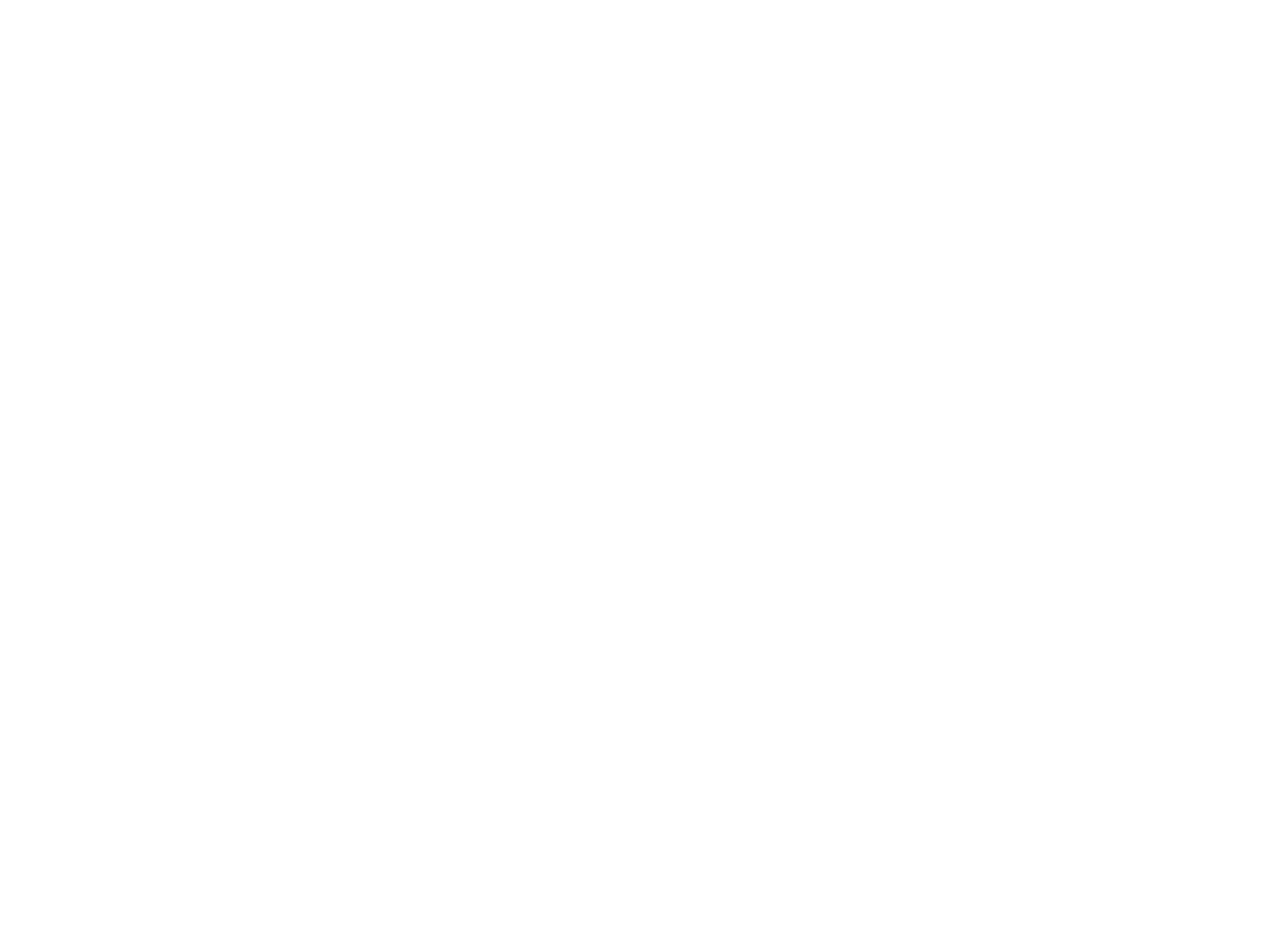
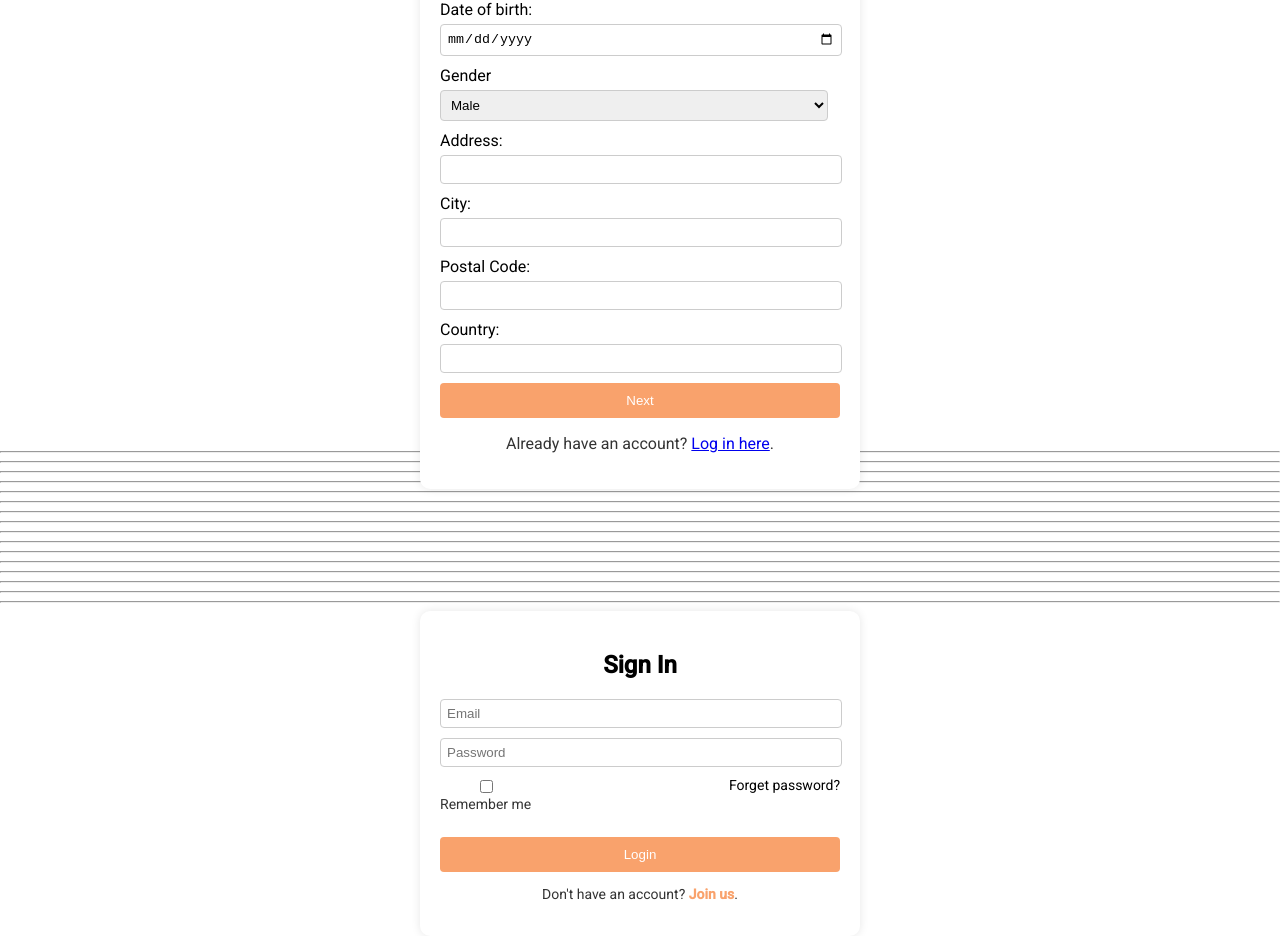
Before and after one commit to MohammedNidhal/PCD, an Angular app in the folder MNMAngular/: page / in a window 1280 px wide. Shown: the part 1418-2354 px from the top of the page. Before the commit the page ends 1061 px from the top, so only its background shows below. Built offline with nearby package versions, Linux system fonts and the light colour scheme.

Commit message:
Sign in sign up pages design completed UI/UX

```diff
--- a/MNMAngular/src/app/app.component.html
+++ b/MNMAngular/src/app/app.component.html
@@ -1,2 +1,18 @@
 <app-profile></app-profile>
 <app-main-footer></app-main-footer>
+<app-signup></app-signup>
+<hr>
+<hr>
+<hr>
+<hr>
+<hr>
+<hr>
+<hr><hr>
+<hr>
+<hr>
+<hr>
+<hr>
+<hr>
+<hr>
+<hr><hr>
+<app-login></app-login>
--- a/MNMAngular/src/app/login/login.component.css
+++ b/MNMAngular/src/app/login/login.component.css
@@ -0,0 +1,91 @@
+.container {
+    background-color: white;
+    width: 400px; /* Adjust width as needed */
+    padding: 20px;
+    border-radius: 10px;
+    box-shadow: 0 0 10px rgba(0, 0, 0, 0.1);
+    margin: 0 auto;
+  }
+
+  form {
+    text-align: center;
+  }
+
+  label {
+    display: block;
+    margin-bottom: 5px;
+    color: #333;
+  }
+
+  input[type="text"],
+  input[type="password"] {
+    width: calc(100% - 12px);
+    padding: 6px;
+    margin-bottom: 10px;
+    border: 1px solid #ccc;
+    border-radius: 4px;
+  }
+
+  button {
+    background-color: #007bff;
+    color: white;
+    border: none;
+    padding: 10px 20px;
+    border-radius: 4px;
+    cursor: pointer;
+    margin-top: 10px;
+  }
+
+  button:hover {
+    background-color: #0056b3;
+  }
+
+  .form-bottom {
+    display: flex;
+    justify-content: space-between;
+    margin-bottom: 10px;
+  }
+
+  .remember-me,
+  .forget-password {
+    font-size: 14px;
+    color: #333;
+  }
+
+  .forget-password a {
+    color: #000000;
+    text-decoration: none;
+  }
+
+  .forget-password a:hover {
+    text-decoration: underline;
+  }
+
+  .register-link {
+    font-size: 14px;
+    color: #333;
+  }
+
+  .register-link a {
+    color: #F9A26C;
+    text-decoration: none;
+  }
+
+  .register-link a:hover {
+    text-decoration: underline;
+  }
+  .full-width {
+    width: 100%;
+    background-color: #F9A26C;
+  }
+  .already-have-account a {
+    color: #000000;
+    text-decoration: none;
+  }
+
+  .already-have-account a:hover {
+    text-decoration: underline;
+  }
+  h2{
+    text-align: center;
+  }
--- a/MNMAngular/src/app/login/login.component.html
+++ b/MNMAngular/src/app/login/login.component.html
@@ -1,11 +1,22 @@
-<form (ngSubmit)="login()">
+<div class="container">
+  <h2>Sign In</h2>
+  <form (ngSubmit)="login()">
     <div>
-      <label for="username">Username:</label>
-      <input type="text" id="username" name="username" [(ngModel)]="username" required>
+      <input type="text" id="email" name="email" placeholder="Email" [(ngModel)]="username" required>
     </div>
     <div>
-      <label for="password">Password:</label>
-      <input type="password" id="password" name="password" [(ngModel)]="password" required>
+      <input type="password" id="password" name="password"placeholder="Password" [(ngModel)]="password" required>
     </div>
-    <button type="submit">Login</button>
+    <div class="form-bottom">
+      <div class="remember-me">
+        <input type="checkbox" id="remember" name="remember">
+        <label for="remember">Remember me</label>
+      </div>
+      <div class="forget-password">
+        <a href="forgot-password.html">Forget password?</a>
+      </div>
+    </div>
+    <button type="submit" class="full-width">Login</button>
+    <p class="register-link">Don't have an account? <a href="register.html"><b>Join us</b></a>.</p>
   </form>
+</div>
--- a/MNMAngular/src/app/signup/signup.component.html
+++ b/MNMAngular/src/app/signup/signup.component.html
@@ -1,9 +1,15 @@
+<div class="center">
+  <div class="rectangle">
 @if (step === 1){
 <div>
     <h2>Step 1: Personal Data</h2>
     <form (ngSubmit)="nextStep()">
       <div>
-        <label for="name">Your Name:</label>
+        <label for="name">First Name:</label>
+        <input type="text" id="name" name="name" [(ngModel)]="userData.name" required>
+      </div>
+      <div>
+        <label for="name">Last Name:</label>
         <input type="text" id="name" name="name" [(ngModel)]="userData.name" required>
       </div>
       <div>
@@ -15,13 +21,24 @@
         <input type="password" id="password" name="password" [(ngModel)]="userData.password" required>
       </div>
       <div>
+        <label for="password">Confirm Password:</label>
+        <input type="password" id="password" name="password" [(ngModel)]="userData.password" required>
+      </div>
+      <div>
       <label for="birthday">Date of birth:</label>
       <input type="date" id="birthday" name="birthday" [(ngModel)]="userData.birthday" required>
     </div>
     <div>
+      <label for="gender">Gender</label>
+      <select name="gender">
+        <option value="male">Male</option>
+        <option value="female">Female</option>
+      </select>
+      </div>
+    <div>
     <label for="address">Address:</label>
     <input type="text" id="address" name="address" [(ngModel)]="userData.address" required>
-  </div>
+    </div>
   <div>
     <label for="address">City:</label>
     <input type="text" id="address" name="address" [(ngModel)]="userData.address" required>
@@ -34,7 +51,7 @@
     <label for="address">Country:</label>
     <input type="text" id="address" name="address" [(ngModel)]="userData.address" required>
   </div>
-      <button type="submit">Next</button>
+      <button type="submit" class="full-width">Next</button>
     </form>
   </div>
 }
@@ -43,14 +60,59 @@
     <h2>Step 2: Medical Data</h2>
     <form (ngSubmit)="submit()">
       <div>
-        <label for="bloodType">Blood Type:</label>
-        <input type="text" id="bloodType" name="bloodType" [(ngModel)]="medicalData.bloodType" required>
+        <label for="sleepHours">Sleep Hours</label>
+        <input type="text" id="sleepHours" name="sleepHours" [(ngModel)]="medicalData.bloodType" required>
       </div>
       <div>
-        <label for="allergies">Allergies:</label>
-        <input type="text" id="allergies" name="allergies" [(ngModel)]="medicalData.allergies">
+        <label for="mass">Mass</label>
+        <input type="text" id="mass" name="mass" [(ngModel)]="medicalData.bloodType" required>
       </div>
-      <button type="submit">Submit</button>
+      <div>
+        <label for="height">Height</label>
+        <input type="text" id="height" name="height" [(ngModel)]="medicalData.bloodType" required>
+      </div>
+      <div>
+        <label for="bloodType">Blood Type:</label>
+        <select name="bloodType">
+          <option value="A+">A+</option>
+          <option value="A-">A-</option>
+        </select>
+      </div>
+      <div>
+        <label for="foodType">Food Type</label>
+        <select name="foodType">
+          <option value="vegan">Vegan</option>
+          <option value="vegetarian">Vegetarian</option>
+        </select>
+      </div>
+      <div>
+        <label for="bloodsugar">Blood Sugar</label>
+        <select name="bloodsugar">
+          <option value="yes">Yes</option>
+          <option value="no">No</option>
+        </select>
+      </div>
+      <div>
+        <label for="foodallergies">Food Allergies</label>
+        <select name="foodallergies">
+          <option value="gluten">Gluten</option>
+          <option value="nuts">Nuts</option>
+        </select>
+      </div>
+      <div>
+        <label for="medicalconditions">Medical Conditions:</label>
+        <select name="medicalconditions">
+          <option value="asthma">Asthma</option>
+          <option value="diabetes">Diabetes</option>
+        </select>
+      </div>
+      <div class="button-container">
+        <button type="button" class="back" (click)="nextStep()">< Back</button>
+        <button type="submit" class="register">Register</button>
+      </div>
     </form>
   </div>
 }
+<p class="already-have-account">Already have an account? <a href="login.html">Log in here</a>.</p>
+</div>
+</div>
--- /dev/null
+++ b/MNMAngular/src/app/signup/signup.component.scss
@@ -0,0 +1,86 @@
+body {
+  font-family: Arial, sans-serif;
+  background-color: #f2f2f2;
+}
+
+.center {
+  display: flex;
+  justify-content: center;
+  align-items: center;
+  height: 100vh;
+}
+
+.rectangle {
+  background-color: white;
+  width: 400px; /* Adjust width as needed */
+  padding: 20px;
+  border-radius: 10px;
+  box-shadow: 0 0 10px rgba(0, 0, 0, 0.1);
+}
+
+h2 {
+  color: #333;
+}
+
+form {
+  margin-top: 20px;
+}
+
+label {
+  display: block;
+  margin-bottom: 5px;
+}
+
+input,
+select {
+  width: calc(100% - 12px); /* Adjust width as needed */
+  padding: 6px;
+  margin-bottom: 10px;
+  border: 1px solid #ccc;
+  border-radius: 4px;
+}
+
+button {
+  background-color: #325D79;
+  color: white;
+  border: none;
+  padding: 10px 20px;
+  border-radius: 4px;
+  cursor: pointer;
+}
+
+button[type="submit"] {
+  background-color: #F9A26C;
+}
+
+button[type="button"] {
+  background-color: #F9A26C;
+}
+
+button:hover {
+  background-color: #325D79;
+}
+
+button[type="button"]:hover {
+  background-color: #F9A26C;
+}
+.full-width {
+  width: 100%;
+}
+.button-container {
+  display: flex;
+  justify-content: space-between;
+}
+
+.back {
+  order: 1;
+}
+
+.register {
+  order: 2;
+}
+.already-have-account {
+  font-size: 16px;
+  color: #333;
+  text-align: center;
+}
--- a/MNMAngular/src/app/signup/signup.component.ts
+++ b/MNMAngular/src/app/signup/signup.component.ts
@@ -4,7 +4,7 @@ import { SignupService } from '../services/signup.service';
 @Component({
   selector: 'app-signup',
   templateUrl: './signup.component.html',
-  styleUrl: './signup.component.css'
+  styleUrl: './signup.component.scss'
 })
 export class SignupComponent {
   step: number = 1;
@@ -14,7 +14,12 @@ export class SignupComponent {
   constructor(private signupService: SignupService) { }
 
   nextStep() {
-    this.step++;
+    if (this.step === 1) {
+      // Validation can be added here if necessary
+      this.step++;
+    } else if (this.step === 2) {
+      this.step--;
+    }
   }
 
   submit() {
```
Also changed, not shown: MNMAngular/src/app/signup/signup.component.css (deleted).
